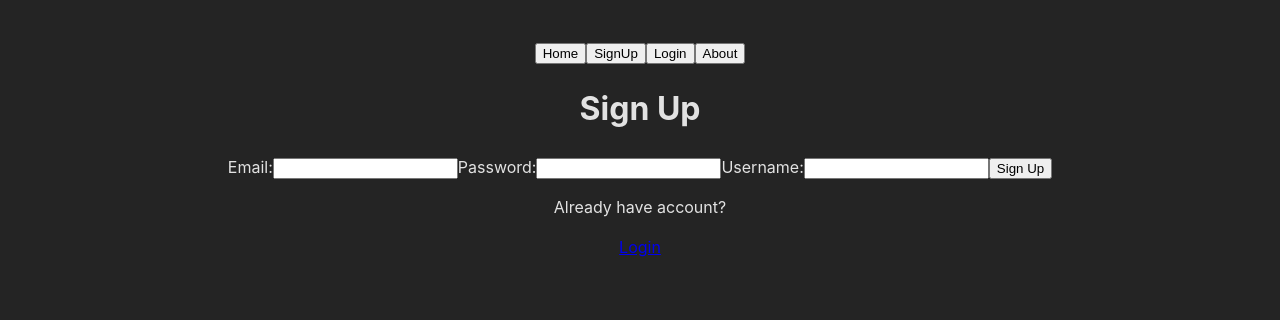
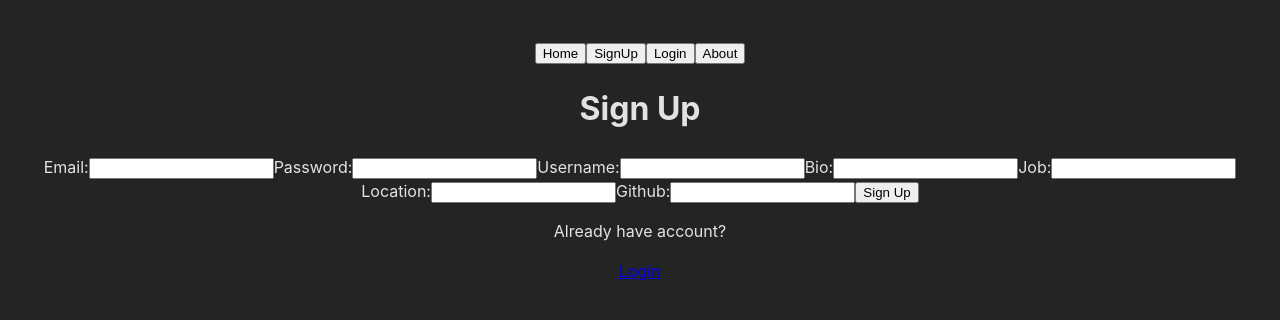
Before and after one commit to FullStyle-app/fullstyle-app-frontend, a React (Vite) app: page /signup in a window 1280 px wide. Shown: the top 320 px of the page. Built offline with nearby package versions, Linux system fonts and the light colour scheme.

Commit message:
update profile picture in progress

```diff
--- a/src/components/CreatePost.jsx
+++ b/src/components/CreatePost.jsx
@@ -105,7 +105,7 @@ function CreatePostPage() {
       <form onSubmit={handleSubmit}>
         {/* Other input fields */}
 
-        <label>Image 1:</label>
+        <label>Screenshot:</label>
         <input
           type="file"
           name="image1"
--- a/src/components/NavBar.jsx
+++ b/src/components/NavBar.jsx
@@ -1,4 +1,5 @@
 import { Link } from 'react-router-dom';
+
 
 
 function Navbar () {
@@ -18,6 +19,8 @@ function Navbar () {
         </Link>
 
 
+
+
         </nav>
     )
 }
--- a/src/pages/CreatorProfilePage.jsx
+++ b/src/pages/CreatorProfilePage.jsx
@@ -1,33 +1,74 @@
-import axios from 'axios';
-import React, { useEffect, useState } from 'react';
-import { useParams } from 'react-router-dom';
-import { Link } from 'react-router-dom';
-import CreatorPosts from '../components/CreatorPosts';
-import FavoritesList from '../components/favoritesList';
+import axios from "axios";
+import React, { useEffect, useState } from "react";
+import { useParams } from "react-router-dom";
+import { useNavigate } from "react-router-dom";
+import { Link } from "react-router-dom";
+import CreatorPosts from "../components/CreatorPosts";
+import FavoritesList from "../components/favoritesList";
+import service from "../services/file-upload.service";
 
 function CreatorProfilePage() {
-
   const { id } = useParams();
   const [user, setUser] = useState(null);
   const [loading, setLoading] = useState(true);
+  const [img, setImg] = useState('');
+  const storedToken = localStorage.getItem("authToken");
+  const navigate = useNavigate();
 
   const formatDate = (dateString) => {
     const date = new Date(dateString);
-        return date.toLocaleDateString('fr-FR', { year: 'numeric', month: 'long', day: 'numeric' });
+    return date.toLocaleDateString("fr-FR", {
+      year: "numeric",
+      month: "long",
+      day: "numeric",
+    });
   };
 
+  const handleFileUpload = (e) => {
+    console.log("The file to be uploaded is: ", e.target.files[0]);
+    const uploadData = new FormData();
+    uploadData.append("img", e.target.files[0]);
 
+    service
+      .uploadProfilePicture(uploadData)
+      .then((response) => {
+        console.log(response);
+        setImg(response);
+      })
+      .catch((err) => console.log("Error while uploading the file: ", err));
+  };
+
+  const handleSubmit = (e) => {
+    axios
+      .put(
+        "http://localhost:5005/users/" + id,
+        { img: img },
+        {
+          headers: {
+            Authorization: `Bearer ${storedToken}`,
+          },
+        }
+      )
+      .then((response) => {
+        console.log(response);
+        navigate('/');
+      })
+      .catch((error) => {
+        console.log("Error:", error);
+      });
+  };
 
   useEffect(() => {
-        axios.get('http://localhost:5005/users/' + id)
+    axios
+      .get("http://localhost:5005/users/" + id)
       .then((user) => {
         setUser(user.data);
         setLoading(false);
       })
       .catch((error) => {
-            console.log('Error:', error);
-        })
-    }, [])
+        console.log("Error:", error);
+      });
+  }, []);
 
   return (
     <>
@@ -36,7 +77,17 @@ function CreatorProfilePage() {
         {loading && <p>Loading...</p>}
         {user && (
           <div>
-                        <img src={user.img} />
+            {user.img ? (
+              <img src={user.img} alt={user.username} />
+            ) : (
+              <div>
+                <p>Add a profile picture now !</p>
+                <input type="file" name="img" onChange={handleFileUpload} />
+
+                <button onClick={handleSubmit}>Update</button>
+              </div>
+            )}
+
             <h2>{user.username}</h2>
             <p>{formatDate(user.created)}</p>
             <p>{user.bio}</p>
@@ -47,20 +98,20 @@ function CreatorProfilePage() {
                 <button>Github</button>
               </a>
             ) : (
-                            <button disabled style={{ backgroundColor: 'gray' }}>Github</button>
+              <button disabled style={{ backgroundColor: "gray" }}>
+                Github
+              </button>
             )}
             <div>
               <h2>Posts</h2>
-                           < CreatorPosts id={id}/>
-                           < FavoritesList id={id}/>
+              <CreatorPosts id={id} />
+              <FavoritesList id={id} />
             </div>
           </div>
         )}
       </div>
     </>
-    )
+  );
 }
 
-
-
 export default CreatorProfilePage;
--- a/src/pages/SignUpPage.jsx
+++ b/src/pages/SignUpPage.jsx
@@ -3,6 +3,7 @@
 import { useState } from "react";
 import { Link, useNavigate } from "react-router-dom";
 import axios from "axios";
+import service from "../services/file-upload.service";
 
 const API_URL = "http://localhost:5005";
 
@@ -11,6 +12,11 @@ function SignupPage(props) {
   const [email, setEmail] = useState("");
   const [password, setPassword] = useState("");
   const [username, setUsername] = useState("");
+  const [img, setImg] = useState("");
+  const [bio, setBio] = useState("");
+  const [job, setJob] = useState("");
+  const [location, setLocation] = useState("");
+  const [github, setGithub] = useState("");
   const [errorMessage, setErrorMessage] = useState(undefined);
 
   const navigate = useNavigate();
@@ -18,12 +24,17 @@ function SignupPage(props) {
   const handleEmail = (e) => setEmail(e.target.value);
   const handlePassword = (e) => setPassword(e.target.value);
   const handleUsername = (e) => setUsername(e.target.value);
+  const handleBio = (e) => setBio(e.target.value);
+  const handleJob = (e) => setJob(e.target.value);
+  const handleLocation = (e) => setLocation(e.target.value);
+  const handleGithub = (e) => setGithub(e.target.value);
+
 
 
   const handleSignupSubmit = (e) => {
   e.preventDefault();
 
-  const requestBody = { email, password, username };
+  const requestBody = { email, password, username, img, bio, job, location, github};
 
 
   axios.post(`${API_URL}/auth/signup`, requestBody)
@@ -66,6 +77,40 @@ function SignupPage(props) {
           onChange={handleUsername}
         />
 
+        <label>Bio:</label>
+        <input
+          type="text"
+          name="bio"
+          value={bio}
+          onChange={handleBio}
+        />
+
+        <label>Job:</label>
+        <input
+          type="text"
+          name="job"
+          value={job}
+          onChange={handleJob}
+        />
+
+        <label>Location:</label>
+        <input
+          type="text"
+          name="location"
+          value={location}
+          onChange={handleLocation}
+        />
+
+        <label>Github:</label>
+        <input
+          type="text"
+          name="github"
+          value={github}
+          onChange={handleGithub}
+        />
+
+
+
         <button type="submit">Sign Up</button>
       </form>
 
--- a/src/services/file-upload.service.js
+++ b/src/services/file-upload.service.js
@@ -16,7 +16,13 @@ const uploadImage = (file) => {
     .catch(errorHandler);
 };
 
+const uploadProfilePicture = (file) => {
+  return api.post("/users/upload", file)
+    .then(res => res.data)
+    .catch(errorHandler);
+}
 
 export default {
-  uploadImage
+  uploadImage,
+  uploadProfilePicture
 };
```
Lines whose indentation alone changed are shown as unchanged.
